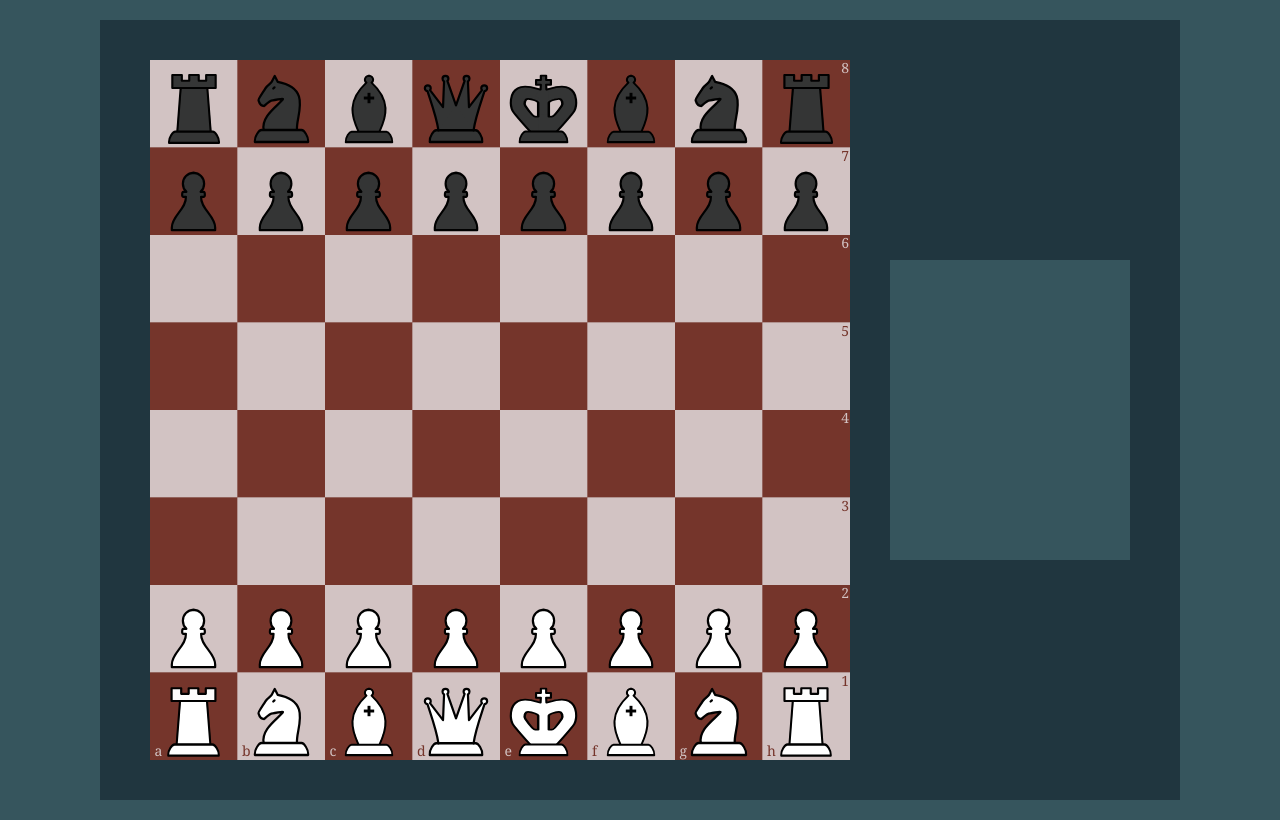
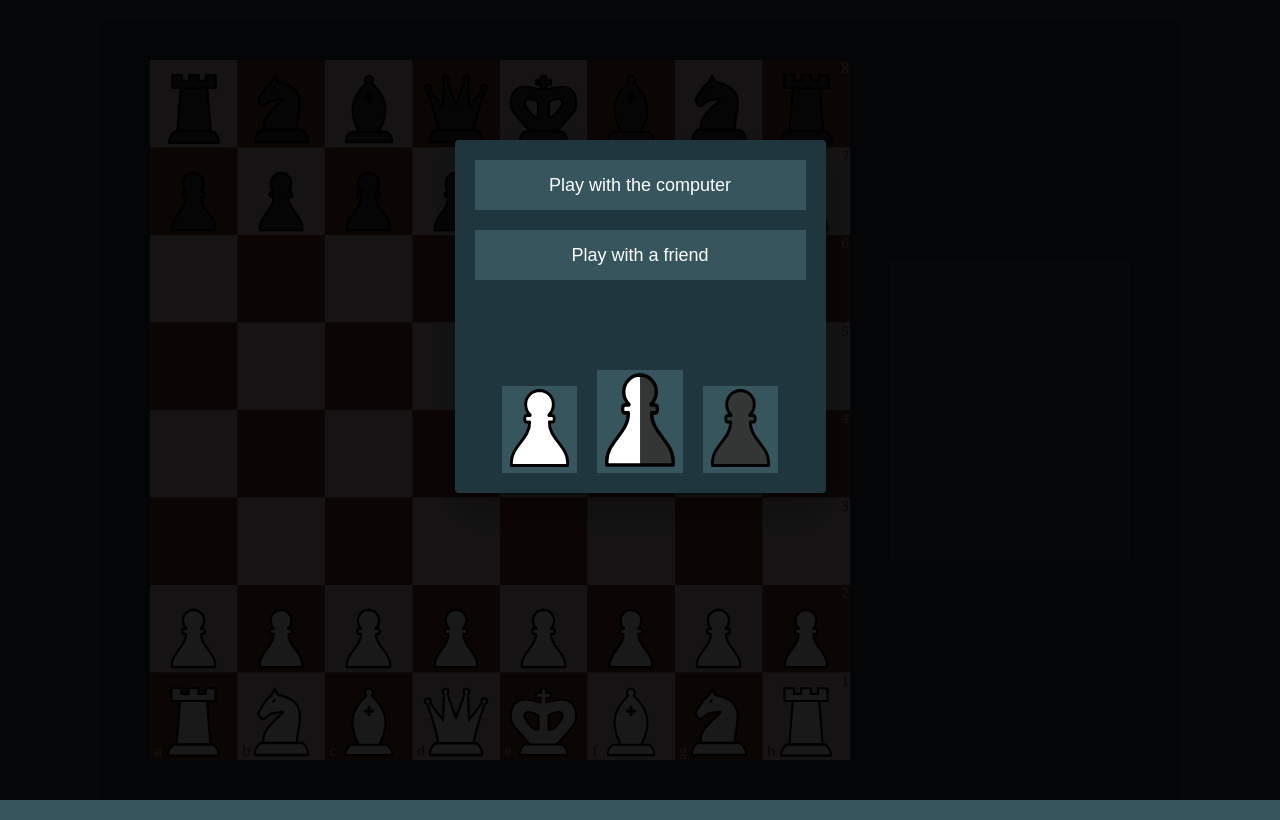
Before and after one commit to krihl4n/ChessUi, an Angular app: page /game2 in a window 1280 px wide. Built offline with nearby package versions, Linux system fonts and the light colour scheme.

Commit message:
modal colors

```diff
--- a/src/app/game2/game2.component.ts
+++ b/src/app/game2/game2.component.ts
@@ -12,7 +12,7 @@ export class Game2Component implements OnInit {
   constructor(private dialog: MatDialog) { }
 
   ngOnInit(): void {
-    // this.openDialog()
+     this.openDialog()
   }
 
   openDialog() {
--- a/src/app/start-game-dialog/start-game-dialog.component.html
+++ b/src/app/start-game-dialog/start-game-dialog.component.html
@@ -2,13 +2,13 @@
 <mat-dialog-content>
     <div class="modal-container">
         <div class="main-box">
-            <button class="select-mode-button">Play with the computer</button>
-            <button class="select-mode-button">Play with a friend</button>
+            <button class="btn select-mode-btn">Play with the computer</button>
+            <button class="btn select-mode-btn">Play with a friend</button>
 
             <div class="button-box">
-                <button><img src="assets/white_pawn.svg" alt="" height="80px"></button>
-                <button><img src="assets/white_and_black_pawn.svg" alt="" height="96px"></button>
-                <button><img src="assets/black_pawn.svg" alt="" height="80px"></button>
+                <button class="btn"><img src="assets/white_pawn.svg" alt="" height="80px"></button>
+                <button class="btn"><img src="assets/white_and_black_pawn.svg" alt="" height="96px"></button>
+                <button class="btn"><img src="assets/black_pawn.svg" alt="" height="80px"></button>
             </div>
         </div>
     </div>
--- a/src/styles.scss
+++ b/src/styles.scss
@@ -3,6 +3,13 @@
 html, body { height: 100%; }
 body { margin: 0; font-family: Roboto, "Helvetica Neue", sans-serif; }
 
+
+/*
+ blue_theme_dark: #20363F
+ blue_theme_light: #36555D
+ blue_theme_light_2: #3C5D66
+ blue_theme_list_3: #4E6E77
+*/
 
 .custom-modalbox .mat-dialog-container{
 
@@ -24,11 +31,6 @@ body { margin: 0; font-family: Roboto, "Helvetica Neue", sans-serif; }
         gap: 20px;
     }
 
-    .select-mode-button {
-        width: 100%;
-        height: 50px;
-    }
-
     .button-box {
         flex: 1; // stretches all the way to the bottom
         display: flex;
@@ -36,6 +38,26 @@ body { margin: 0; font-family: Roboto, "Helvetica Neue", sans-serif; }
         align-items: flex-end;
         gap: 20px;
     }
+
+    .btn {
+        background-color: #36555D;
+        border: 1px solid #36555D;
+    }
+
+    .btn:hover {
+        background-color: #4E6E77;
+        border: 1px solid #fff;
+        cursor: pointer;
+    }
+
+    .select-mode-btn {
+        width: 100%;
+        height: 50px;
+        color: #fff;
+        font-size: 18px;
+        // font-family: ; // TODO
+    }
+
 }
 
 .cutom-modal-backdrop {
```
